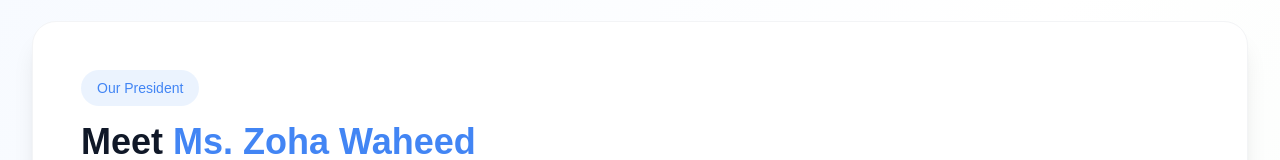
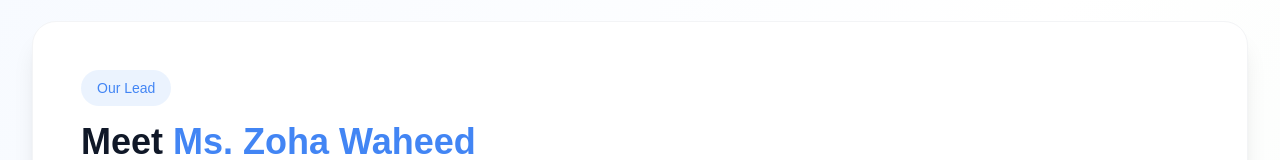
Before and after one commit to gdgcuiadmin/gdgoc-cui-website, a Next.js app in the folder apps/landing/: page /team in a window 1280 px wide. Shown: the part 399-559 px from the top of the page. Built offline with nearby package versions, Linux system fonts and the light colour scheme; no server answers; the database is empty; a web font is replaced by a local one.

Commit message:
chore: Update lead info

```diff
--- a/apps/landing/src/app/team/page.tsx
+++ b/apps/landing/src/app/team/page.tsx
@@ -192,7 +192,7 @@ const TeamPage: React.FC = () => {
                     transition={{ duration: 0.6 }}
                   >
                     <span className="inline-block px-4 py-2 bg-google-blue/10 text-google-blue rounded-full text-sm font-medium mb-4">
-                      Our President
+                      Our Lead
                     </span>
                     <h2 className="text-3xl lg:text-4xl font-google-sans font-bold text-gray-900 mb-6">
                       Meet{" "}
```
